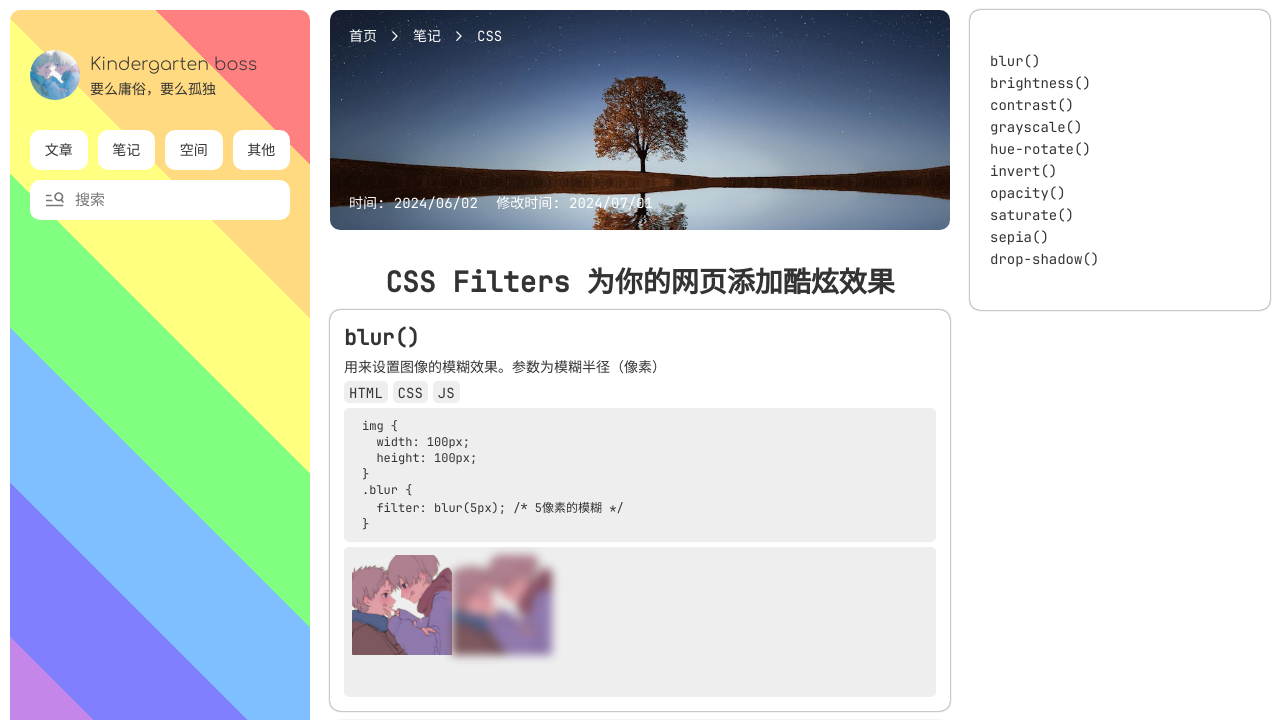
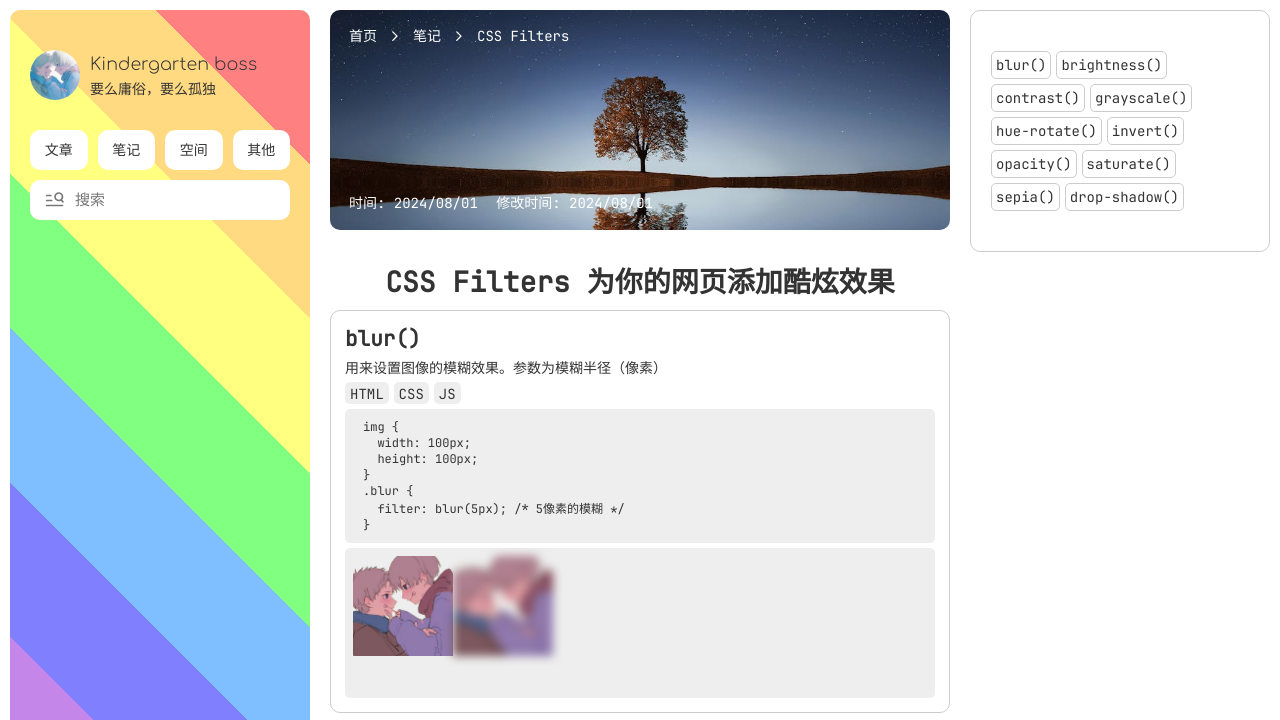
Before and after one commit to iluKane/kblog, a plain HTML site: page notes/1.html in a window 1280 px wide. Shown: the top 720 px of the page. Drawn offline with Linux system fonts and the light colour scheme; a web font is replaced by a local one.

Commit message:
Add files via upload

```diff
--- a/assets/css/kcenter.css
+++ b/assets/css/kcenter.css
@@ -103,7 +103,7 @@
 .kcenter-main .kcode {
   padding: 14px;
   border-radius: 10px;
-  box-shadow: 0 0 2px;
+  border: 1px solid #ccc;
 }
 .kcenter-main .kcode .openBtns {
   margin-bottom: 5px;
--- a/assets/css/kright.css
+++ b/assets/css/kright.css
@@ -1,18 +1,16 @@
 .kright-container {
-  box-shadow: 0 0 2px;
   background-color: #fff;
   border-radius: 10px;
+  border: 1px solid #ccc;
 }
 nav ul {
   background-color: #fff;
+  display: flex;
+  flex-wrap: wrap;
+  gap: 5px;
 }
 nav ul li {
-  padding: 2px 0;
+  padding: 4px;
   border-radius: 5px;
+  border: 1px solid #ccc;
 }
-nav ul li a {
-  display: block;
-}
-nav ul li a:hover {
-  text-decoration: underline;
-}
--- a/assets/js/kmain.js
+++ b/assets/js/kmain.js
@@ -35,7 +35,7 @@ document.addEventListener("DOMContentLoaded", function () {
         e.preventDefault();
         const target = document.getElementById(id);
         window.scrollTo({
-          top: target.offsetTop - 24,
+          top: target.offsetTop - 25,
           behavior: "smooth",
         });
       });
--- a/assets/json/link.json
+++ b/assets/json/link.json
@@ -9,24 +9,24 @@
             "title": "模拟数据",
             "url": "/wiki/1.html",
             "data": {
-              "time": "2024/06/01",
-              "modified": "2024/07/01"
+              "time": "XXXX/XX/XX",
+              "modified": "XXXX/XX/XX"
             }
           },
           {
             "title": "模拟数据",
             "url": "/wiki/2.html",
             "data": {
-              "time": "2024/06/01",
-              "modified": "2024/07/02"
+              "time": "XXXX/XX/XX",
+              "modified": "XXXX/XX/XX"
             }
           },
           {
             "title": "模拟数据",
             "url": "/wiki/3.html",
             "data": {
-              "time": "2024/06/01",
-              "modified": "2024/07/03"
+              "time": "XXXX/XX/XX",
+              "modified": "XXXX/XX/XX"
             }
           }
         ]
@@ -35,27 +35,27 @@
         "title": "笔记",
         "items": [
           {
-            "title": "CSS",
+            "title": "CSS Filters",
             "url": "/notes/1.html",
             "data": {
-              "time": "2024/06/02",
-              "modified": "2024/07/01"
+              "time": "2024/08/01",
+              "modified": "2024/08/01"
             }
           },
           {
             "title": "模拟数据",
             "url": "/notes/2.html",
             "data": {
-              "time": "2024/06/02",
-              "modified": "2024/07/02"
+              "time": "XXXX/XX/XX",
+              "modified": "XXXX/XX/XX"
             }
           },
           {
             "title": "模拟数据",
             "url": "/notes/3.html",
             "data": {
-              "time": "2024/06/02",
-              "modified": "2024/07/03"
+              "time": "XXXX/XX/XX",
+              "modified": "XXXX/XX/XX"
             }
           }
         ]
@@ -67,24 +67,24 @@
             "title": "模拟数据",
             "url": "/space/1.html",
             "data": {
-              "time": "2024/06/03",
-              "modified": "2024/07/01"
+              "time": "XXXX/XX/XX",
+              "modified": "XXXX/XX/XX"
             }
           },
           {
             "title": "模拟数据",
             "url": "/space/2.html",
             "data": {
-              "time": "2024/06/03",
-              "modified": "2024/07/02"
+              "time": "XXXX/XX/XX",
+              "modified": "XXXX/XX/XX"
             }
           },
           {
             "title": "模拟数据",
             "url": "/space/3.html",
             "data": {
-              "time": "2024/06/03",
-              "modified": "2024/07/03"
+              "time": "XXXX/XX/XX",
+              "modified": "XXXX/XX/XX"
             }
           }
         ]
@@ -96,24 +96,24 @@
             "title": "模拟数据",
             "url": "/other/1.html",
             "data": {
-              "time": "2024/06/04",
-              "modified": "2024/07/01"
+              "time": "XXXX/XX/XX",
+              "modified": "XXXX/XX/XX"
             }
           },
           {
             "title": "模拟数据",
             "url": "/other/2.html",
             "data": {
-              "time": "2024/06/04",
-              "modified": "2024/07/02"
+              "time": "XXXX/XX/XX",
+              "modified": "XXXX/XX/XX"
             }
           },
           {
             "title": "模拟数据",
             "url": "/other/3.html",
             "data": {
-              "time": "2024/06/04",
-              "modified": "2024/07/03"
+              "time": "XXXX/XX/XX",
+              "modified": "XXXX/XX/XX"
             }
           }
         ]
```
